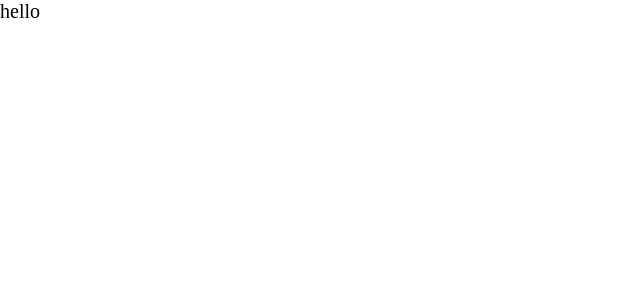
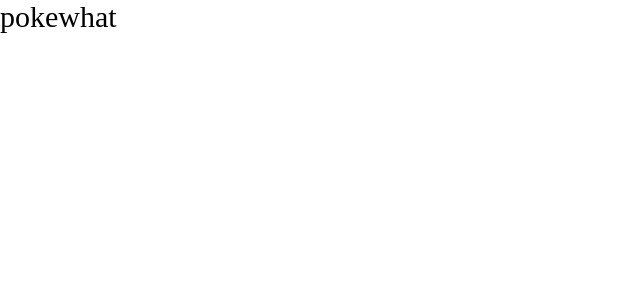
Before and after one commit to nellfs/PokePoke, a React (Vite) app: page / in a window 1280 px wide. Shown: the top 300 px of the page, without its empty margins (0-640 px from the left). Built offline with nearby package versions, Linux system fonts and the light colour scheme.

Commit message:
up to date

```diff
--- a/src/App.tsx
+++ b/src/App.tsx
@@ -1,12 +1,14 @@
 import { ThemeProvider } from "styled-components";
+
 import theme from "./styles/theme";
 import GlobalStyle from "./styles/globalStyle";
+import Home from "./pages/Home/Home";
 
 function App() {
   return (
     <ThemeProvider theme={theme}>
       <GlobalStyle />
-      <div className="App">hello</div>
+      <Home />
     </ThemeProvider>
   );
 }
--- a/src/pages/Home/Home.tsx
+++ b/src/pages/Home/Home.tsx
@@ -1,5 +1,5 @@
 const Home = () => {
-  return <div>nothing here</div>;
+  return <div>pokewhat</div>;
 };
 
 export default Home;
--- a/src/styles/globalStyle.ts
+++ b/src/styles/globalStyle.ts
@@ -5,7 +5,7 @@ const GlobalStyle = createGlobalStyle`
 }
 
 body{
-    font-size: 20px;
+    font-size: 30px;
     margin: 0;
     padding: 0;
 }
```
Also changed, not shown: src/components/List/List.tsx (added, +10 -0 lines), src/components/Cards/Cards.tsx (added).
